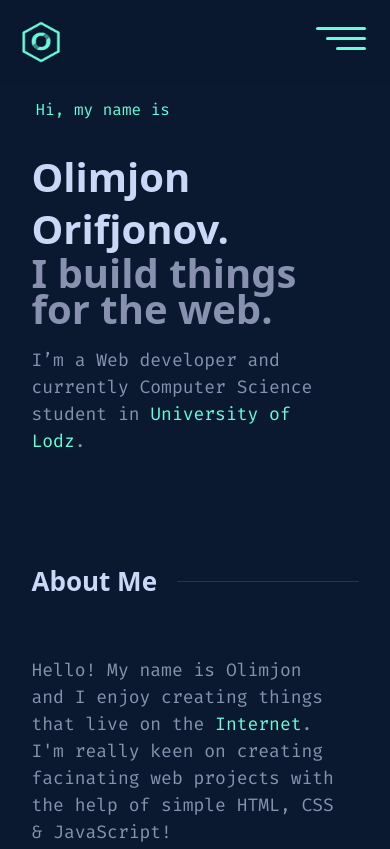
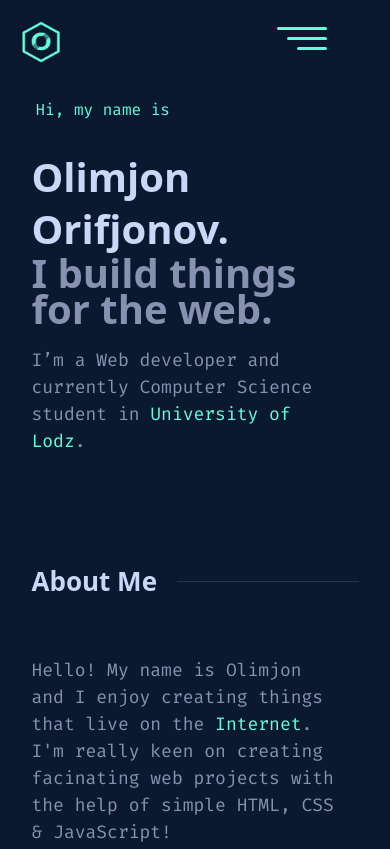
Before and after one commit to olimjon1606/olimjon1606.github.io, a plain HTML site: page index.html in a window 390 px wide. Shown: the top 849 px of the page. Drawn offline with nearby package versions, Linux system fonts and the light colour scheme.

Commit message:
Update media.css

```diff
--- a/media.css
+++ b/media.css
@@ -20,6 +20,9 @@
     #portfolio .grid {
         grid-template-columns: 1fr;
       }
+    .container-fluid{
+    width: 90%;
+  }
 
 
 
```
